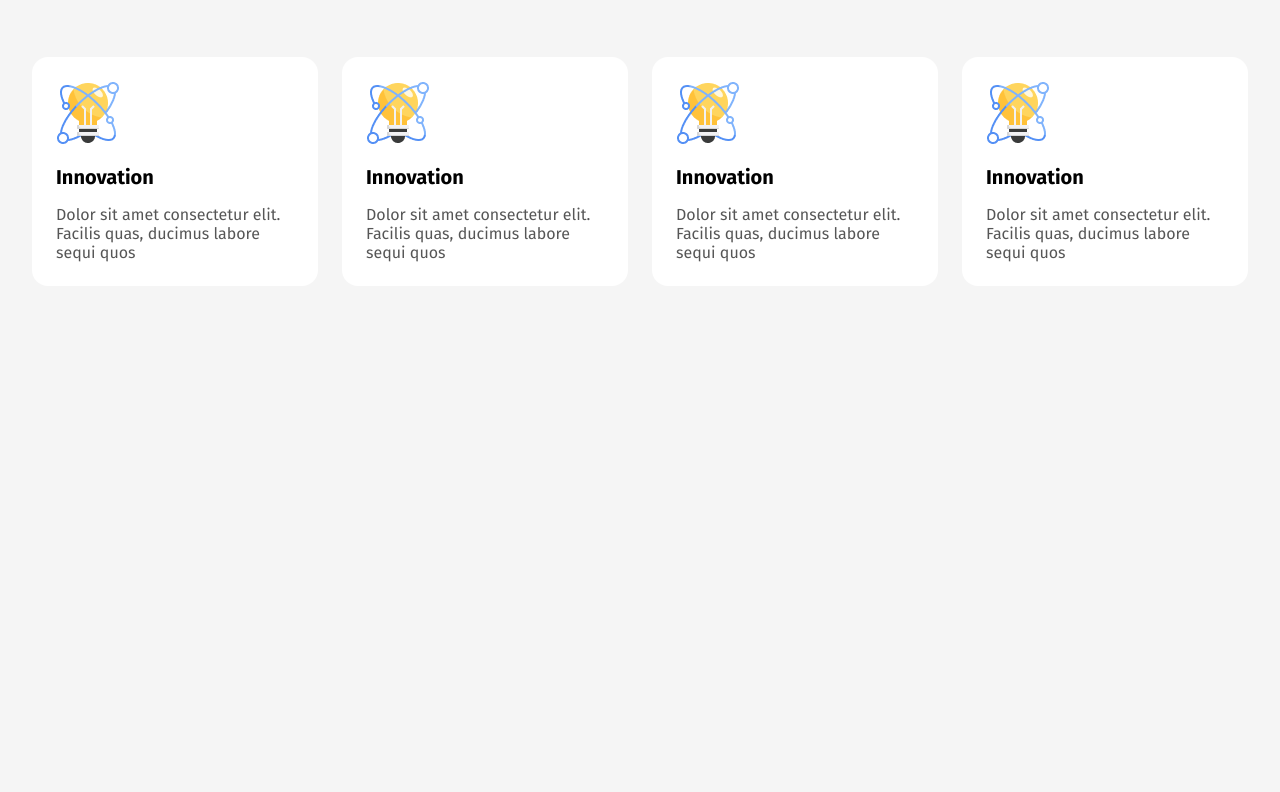
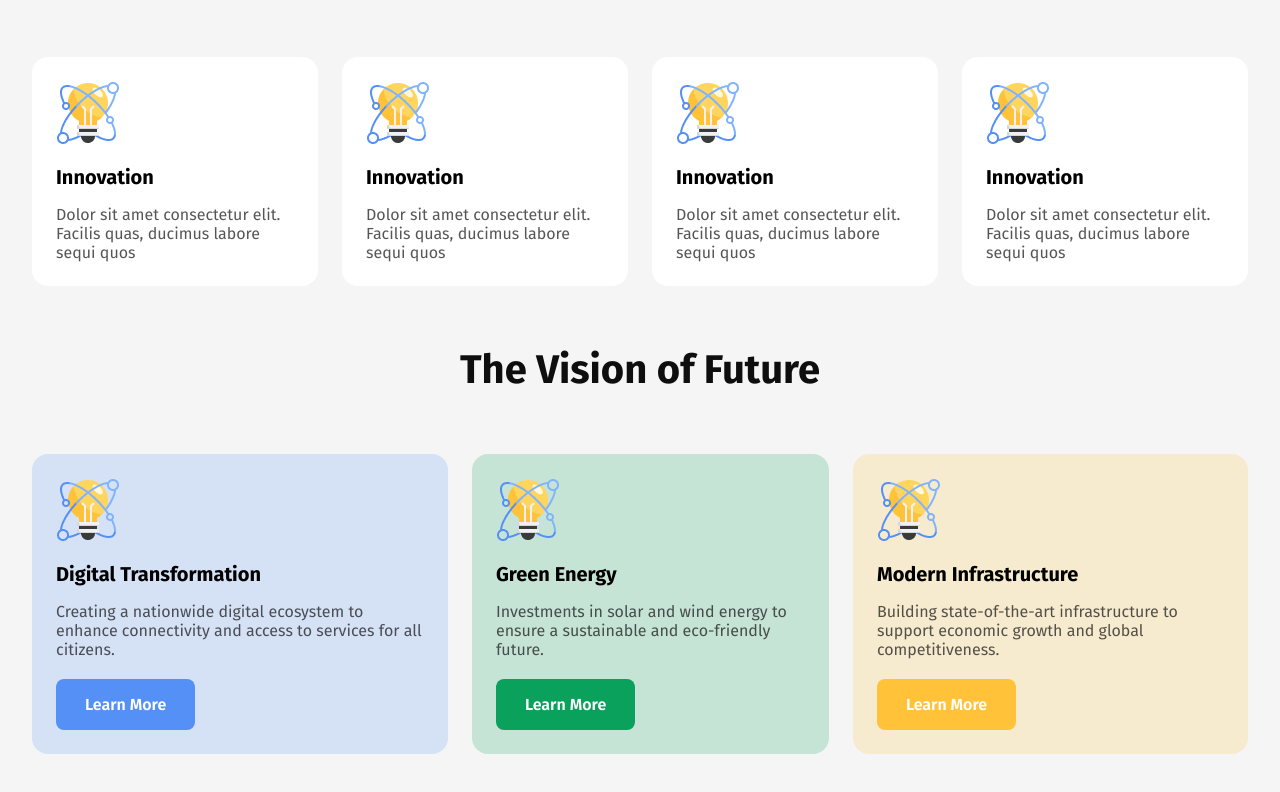
Before and after one commit to shihab-63/Bangladesh-website, a plain HTML site: page index.html in a window 1280 px wide. Shown: the part 840-1632 px from the top of the page. Before the commit the page ends 1186 px from the top, so only its background shows below. Drawn offline with nearby package versions, Linux system fonts and the light colour scheme.

Commit message:
Add Future section

```diff
--- a/index.html
+++ b/index.html
@@ -37,6 +37,7 @@
             </div>
         </section>
 
+        <!-- Pillers Section -->
         <section class="pillers container section_gap">
             <div class="pillers_contant">
                 <h2 class="section_title">Pillars of "Bangladesh 2.0"</h2>
@@ -66,6 +67,33 @@
             </div>
         </section>
 
+        <section class="future_section container section_gap">
+            <div class="pillers_contant">
+                <h2 class="section_title">The Vision of Future</h2>
+            </div>
+
+            <div class="pillers_card section_gap future_sec">
+                <div class="box box1">
+                    <img src="./assets/card-icon.png" alt="Card icon">
+                    <h5>Digital Transformation</h5>
+                    <p>Creating a nationwide digital ecosystem to enhance connectivity and access to services for all citizens.</p>
+                    <button class="btn">Learn More</button>
+                </div>
+                <div class="box box2">
+                    <img src="./assets/card-icon.png" alt="Card icon">
+                    <h5>Green Energy</h5>
+                    <p>Investments in solar and wind energy to ensure a sustainable and eco-friendly future. </p>
+                    <button class="btn">Learn More</button>
+                </div>
+                <div class="box box3">
+                    <img src="./assets/card-icon.png" alt="Card icon">
+                    <h5>Modern Infrastructure</h5>
+                    <p>Building state-of-the-art infrastructure to support economic growth and global competitiveness. </p>
+                    <button class="btn">Learn More</button>
+                </div>
+            </div>
+        </section>
+
     </main>
 </body>
 
--- a/styles/style.css
+++ b/styles/style.css
@@ -151,9 +151,35 @@ body {
     font-weight: 400;
 }
 
+/* Future Section */
+.future_section .pillers_card .box p {
+    margin-bottom: 20px;
+}
 
+.future_section .pillers_card .box:nth-child(1) {
+    background-color: #D5E1F5;
+}
 
+.future_section .pillers_card .box:nth-child(2) {
+    background-color: #C6E4D6;
+}
 
+.future_section .pillers_card .box:nth-child(3) {
+    background-color: #F7EBCF;
+}
+
+.box1 .btn {
+    color: #fff;
+    background: #5490F5;
+}
+.box2 .btn {
+    color: #fff;
+    background: #09A15C;
+}
+.box3 .btn {
+    color: #fff;
+    background: #FFC239;
+}
 
 
 
```
